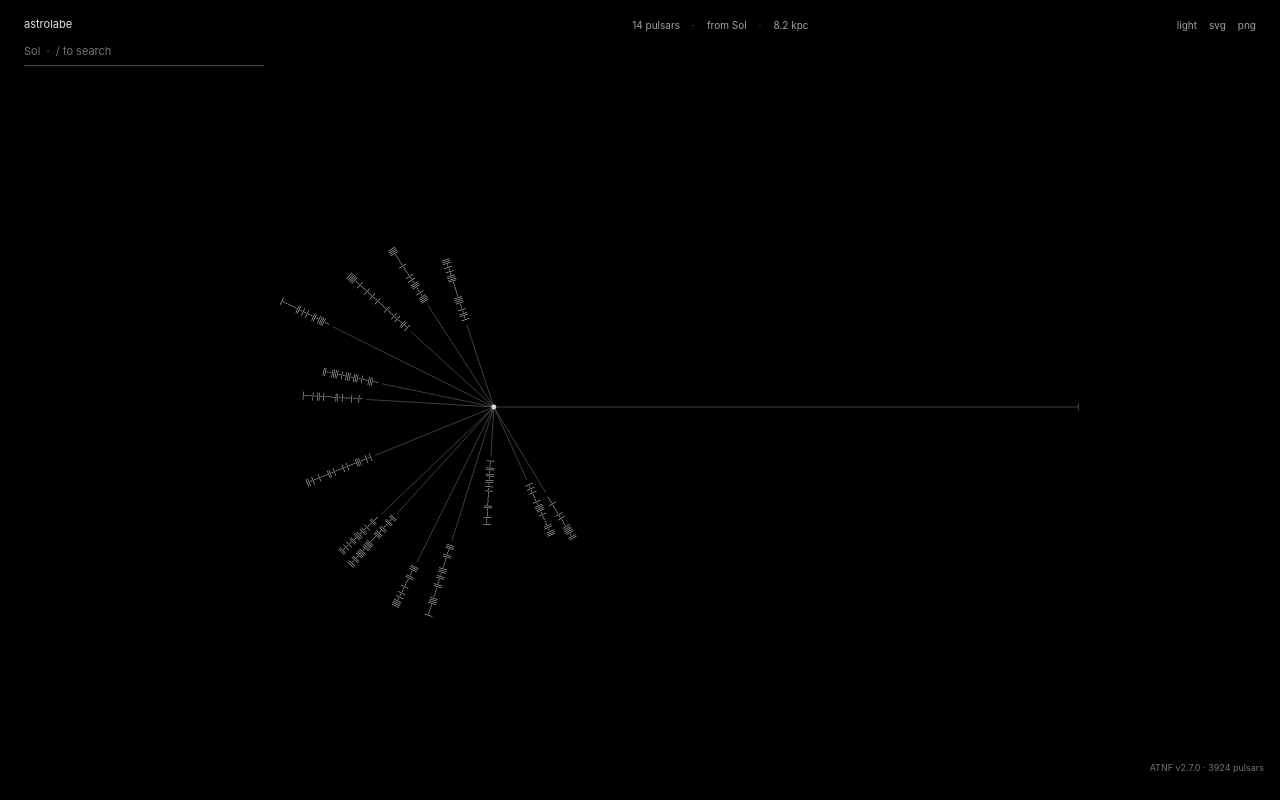
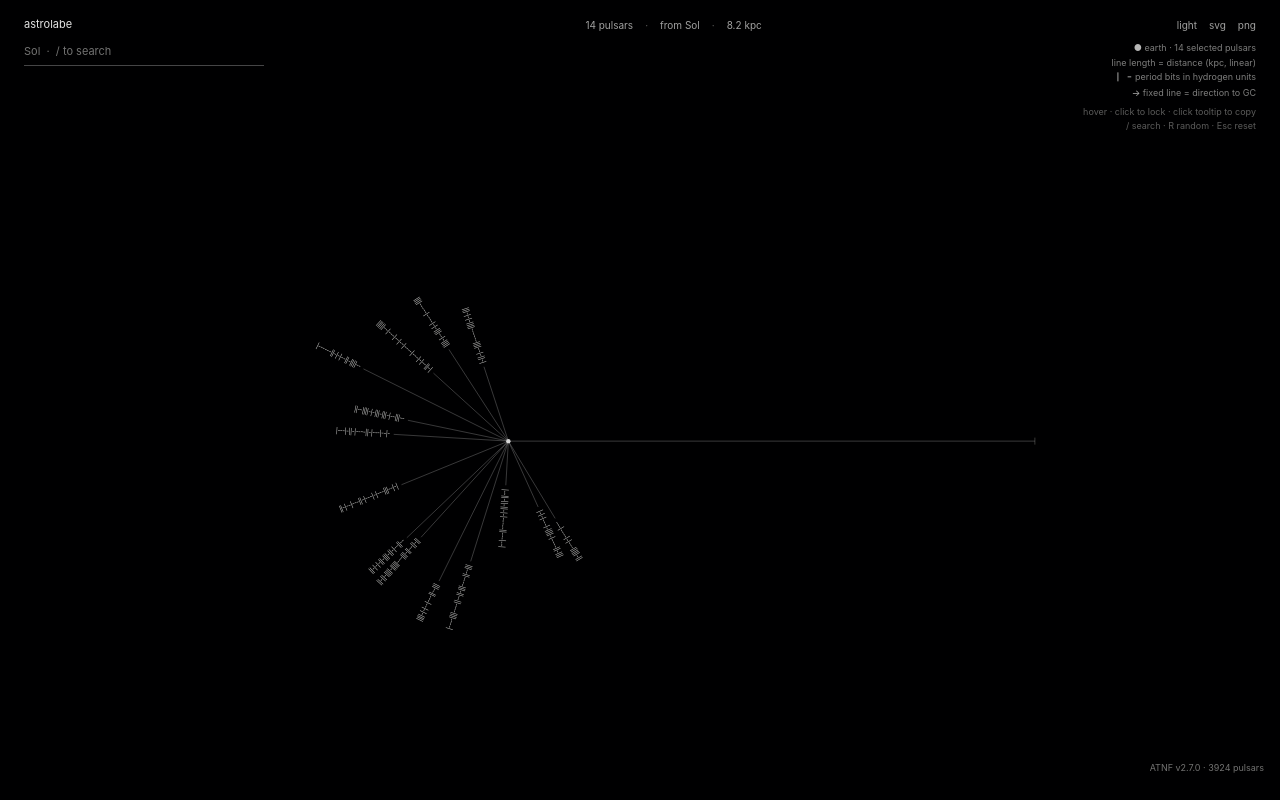
Before and after one commit to Codeptor/astrolabe, a Next.js app: page / in a window 1280 px wide. Built offline with nearby package versions, Linux system fonts and the light colour scheme.

Commit message:
feat: add legend below theme/export explaining map elements

```diff
--- a/app/page.tsx
+++ b/app/page.tsx
@@ -141,9 +141,27 @@ export default function Page() {
             <span>{distToGC.toFixed(1)} kpc</span>
           </div>
         )}
-        <div className="flex items-center gap-3 pt-0.5">
-          <ThemeToggle />
-          <ExportButton svgRef={svgRef} starName={origin.name} />
+        <div className="flex flex-col items-end gap-2 pt-0.5">
+          <div className="flex items-center gap-3">
+            <ThemeToggle />
+            <ExportButton svgRef={svgRef} starName={origin.name} />
+          </div>
+          <div className="text-[9px] text-foreground/55 text-right leading-relaxed max-w-[230px] hidden sm:block">
+            <div>
+              <span className="text-foreground/80">●</span> earth · 14 selected pulsars
+            </div>
+            <div>line length = distance (kpc, linear)</div>
+            <div>
+              <span className="font-mono text-foreground/80">| −</span> period bits in hydrogen units
+            </div>
+            <div>
+              <span className="text-foreground/80">→</span> fixed line = direction to GC
+            </div>
+            <div className="text-foreground/40 pt-1">
+              hover · click to lock · click tooltip to copy
+            </div>
+            <div className="text-foreground/40">/ search · R random · Esc reset</div>
+          </div>
         </div>
       </header>
 
```
